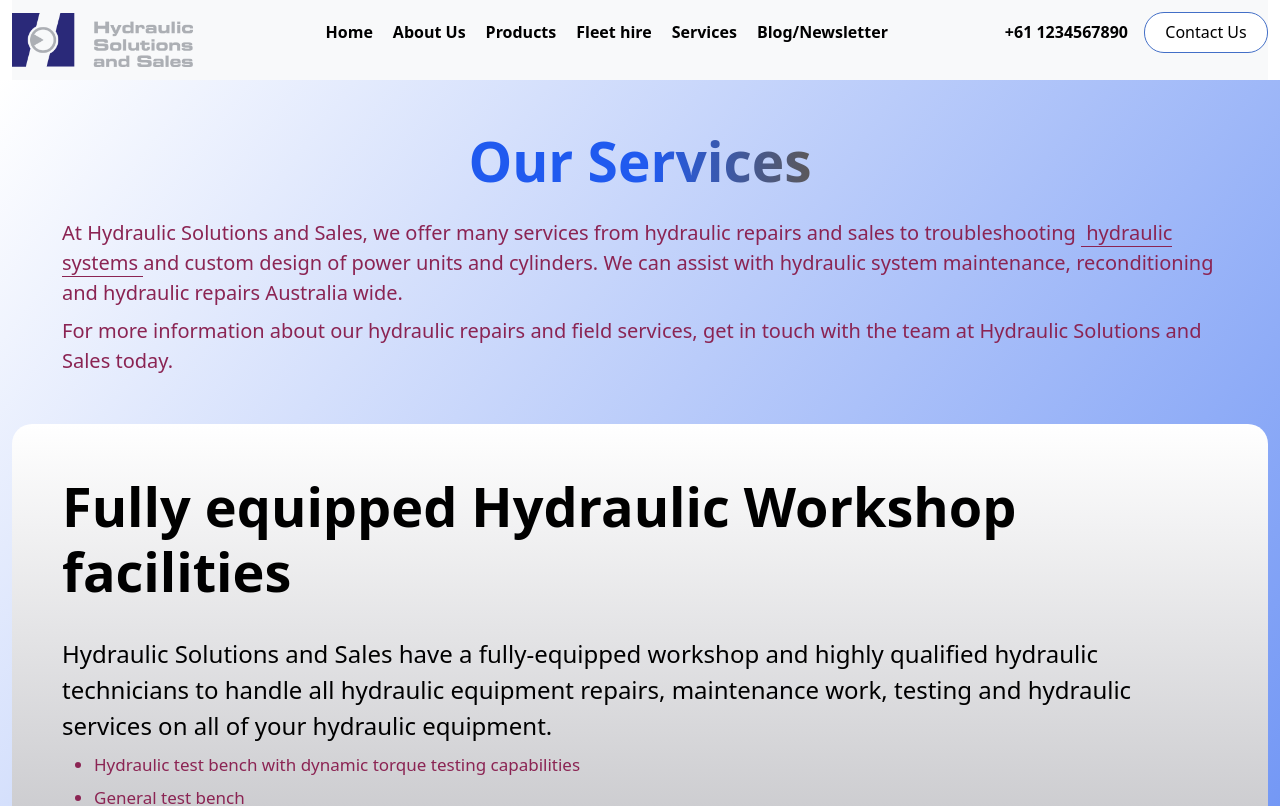
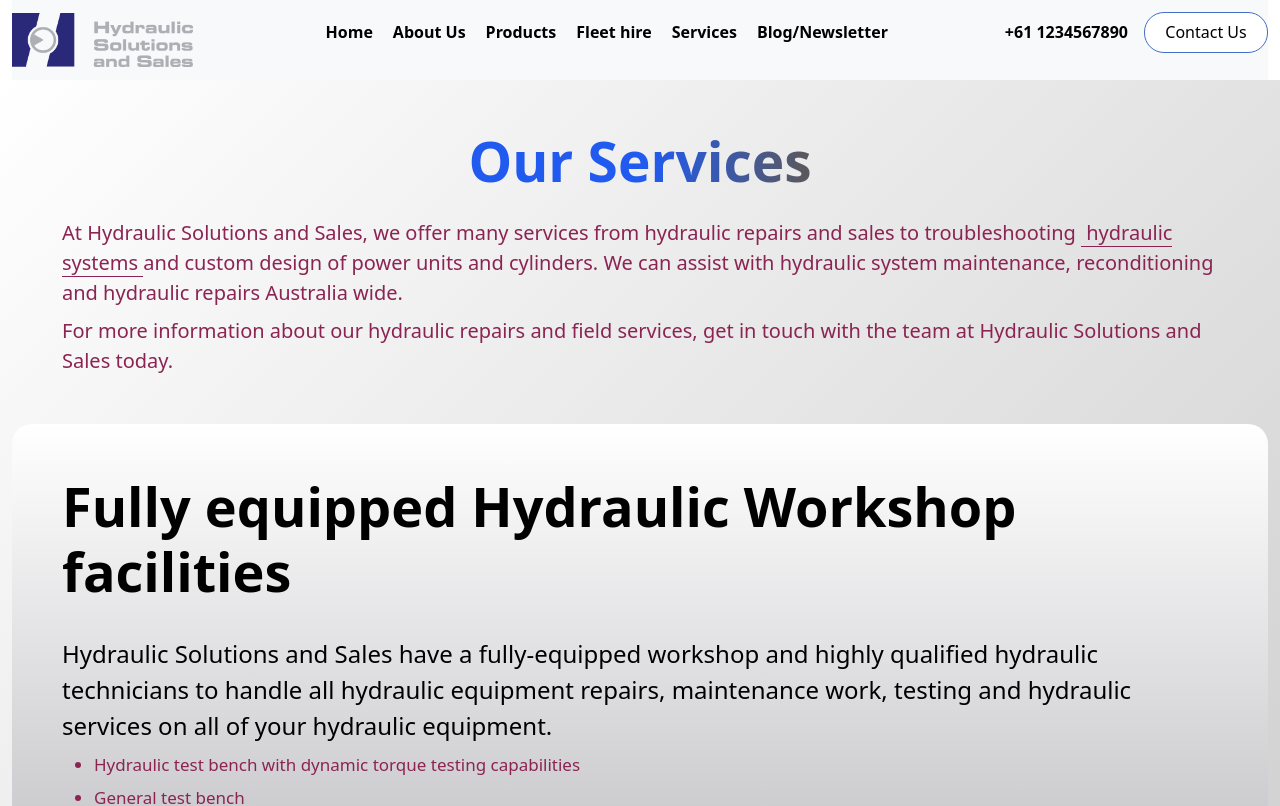
Before and after one commit to avinayk/hss_online, a React (Create React App) app: page /service-info/Fully-equipped-Hydraulic-Workshop-facilities in a window 1280 px wide. Shown: the top 806 px of the page. Built offline with nearby package versions, Linux system fonts and the light colour scheme.

Commit message:
service_info+bg

```diff
--- a/src/assets/style/main.css
+++ b/src/assets/style/main.css
@@ -1807,7 +1807,7 @@
   }
 }
 .service_info {
-  background: linear-gradient(127deg, rgb(255, 255, 255) 0%, rgb(32, 90, 239) 100%);
+  background: linear-gradient(135deg, rgb(255, 255, 255) 0%, rgb(211, 211, 211) 57%);
   height: 100%;
 }
 .service_info .serviceinfo_right .servicetext_right {
--- a/src/assets/style/main.scss
+++ b/src/assets/style/main.scss
@@ -2104,7 +2104,8 @@
 }
 
 .service_info {
-  background: linear-gradient(127deg, rgba(255, 255, 255, 1) 0%, rgba(32, 90, 239, 1) 100%);
+  // background: linear-gradient(127deg, rgba(255, 255, 255, 1) 0%, rgba(32, 90, 239, 1) 100%);
+  background: linear-gradient(135deg, rgba(255,255,255,1) 0%, rgba(211,211,211,1) 57%);
   height: 100%;
   // .text_h3 {
   //   position: relative;
```
Also changed, not shown: 1 other file (tests, documents, lock files or other folders).
